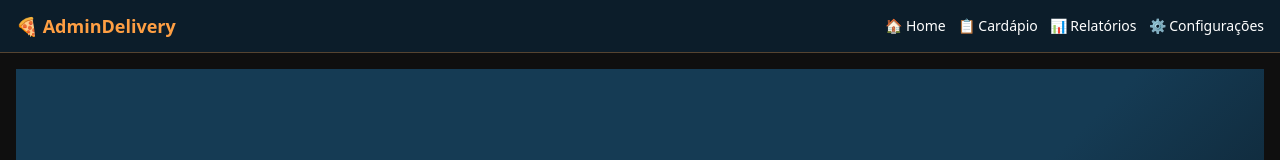
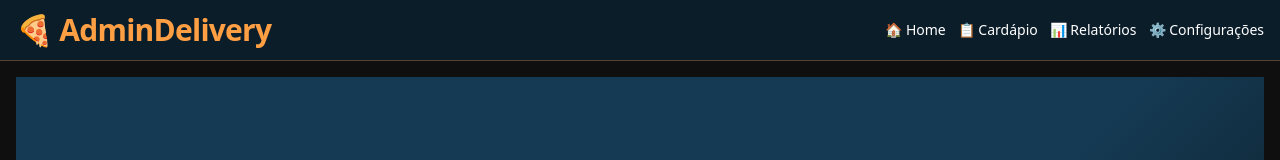
Before and after one commit to lglducci/site-admin-delivery, a React (Vite) app: page /pizza-modelo in a window 1280 px wide. Shown: the top 160 px of the page. Built offline with nearby package versions, Linux system fonts and the light colour scheme; no server answers.

Commit message:
Update Layout.jsx

```diff
--- a/src/Layout.jsx
+++ b/src/Layout.jsx
@@ -14,7 +14,15 @@ export default function Layout() {
     <div className="min-h-screen bg-[#0F0F0F] text-white flex flex-col">
       {/* Menu fixo */}
       <header className="bg-[#0c1d2a] border-b border-[#ff9f43]/30 px-4 py-3 flex justify-between items-center">
-        <div className="font-bold text-[#ff9f43] text-lg">🍕 AdminDelivery</div>
+
+<div
+  className="font-extrabold tracking-tight text-2xl md:text-3xl"
+  style={{ color: "#ff9f43" }}
+>
+  🍕 AdminDelivery
+</div>
+
+
 
         {/* Se for /kds, mostra só o botão sair */}
         {isKdsView ? (
```
